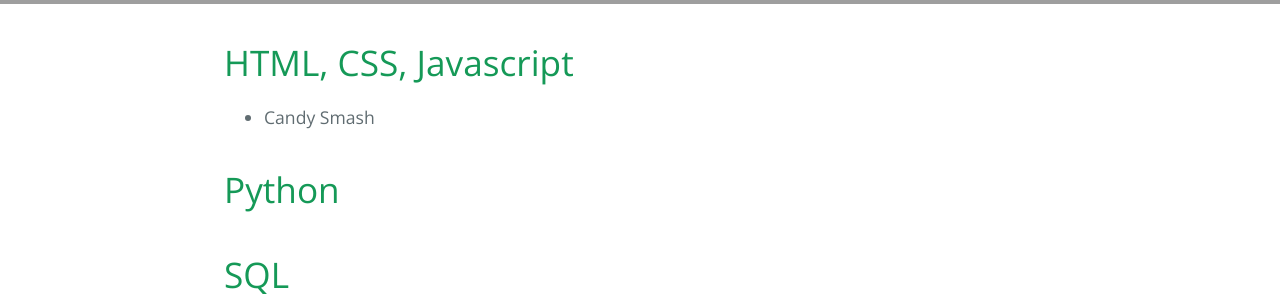
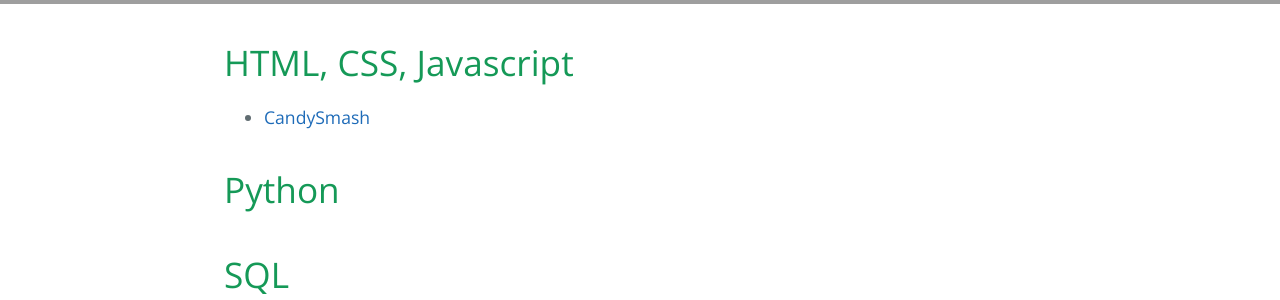
Before and after one commit to NiaGrayson/NiaTheSoftwareEngineer.github.io, a Jekyll site: the page built from Projects.md, in a window 1280 px wide. Shown: the part 351-651 px from the top of the page. Built offline with Jekyll 4.4.1, drawn with Linux system fonts in a browser that asks for light colours; grey boxes are pictures that could not be loaded.

Commit message:
Projects.md
Projects.md

```diff
--- a/Projects.md
+++ b/Projects.md
@@ -6,7 +6,7 @@ description:
 
 # HTML, CSS, Javascript
 
-- Candy Smash
+- <a href="./CandySmash.html"> CandySmash</a>
 
 # Python
 
```
